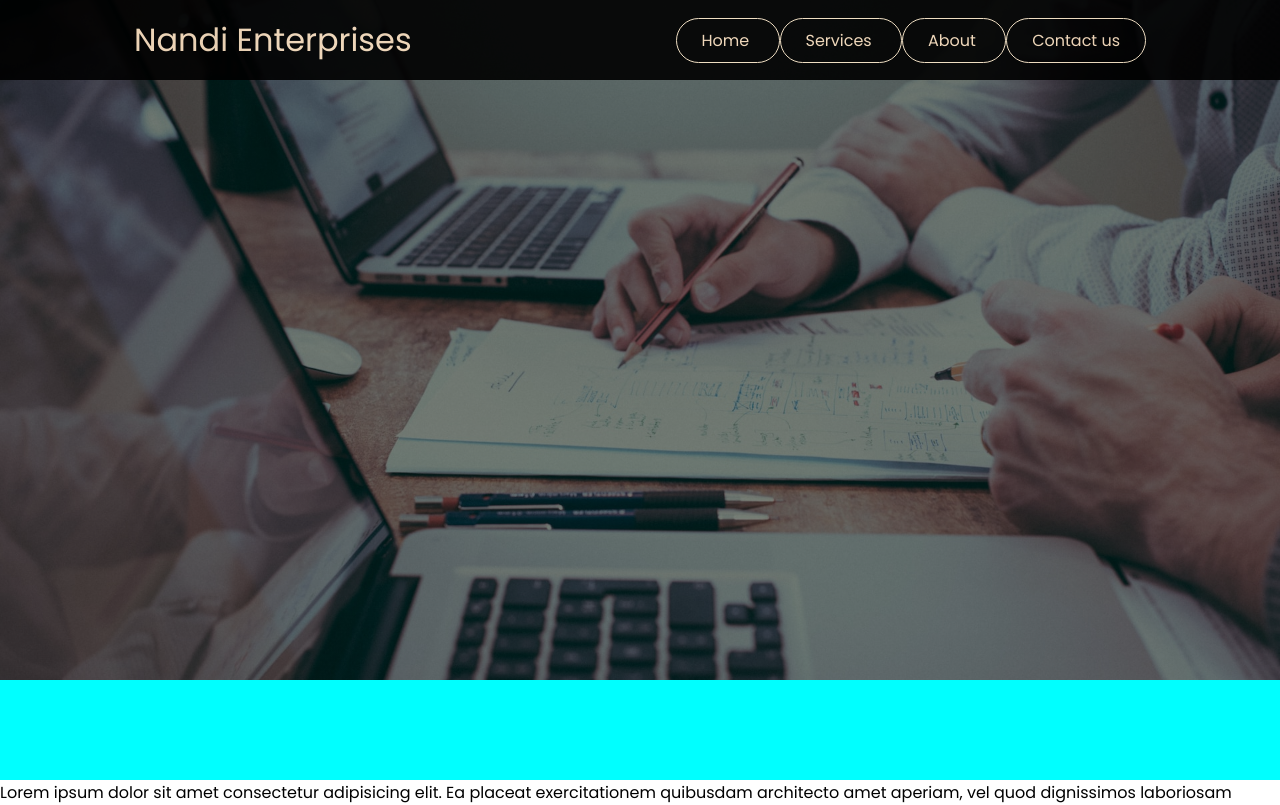
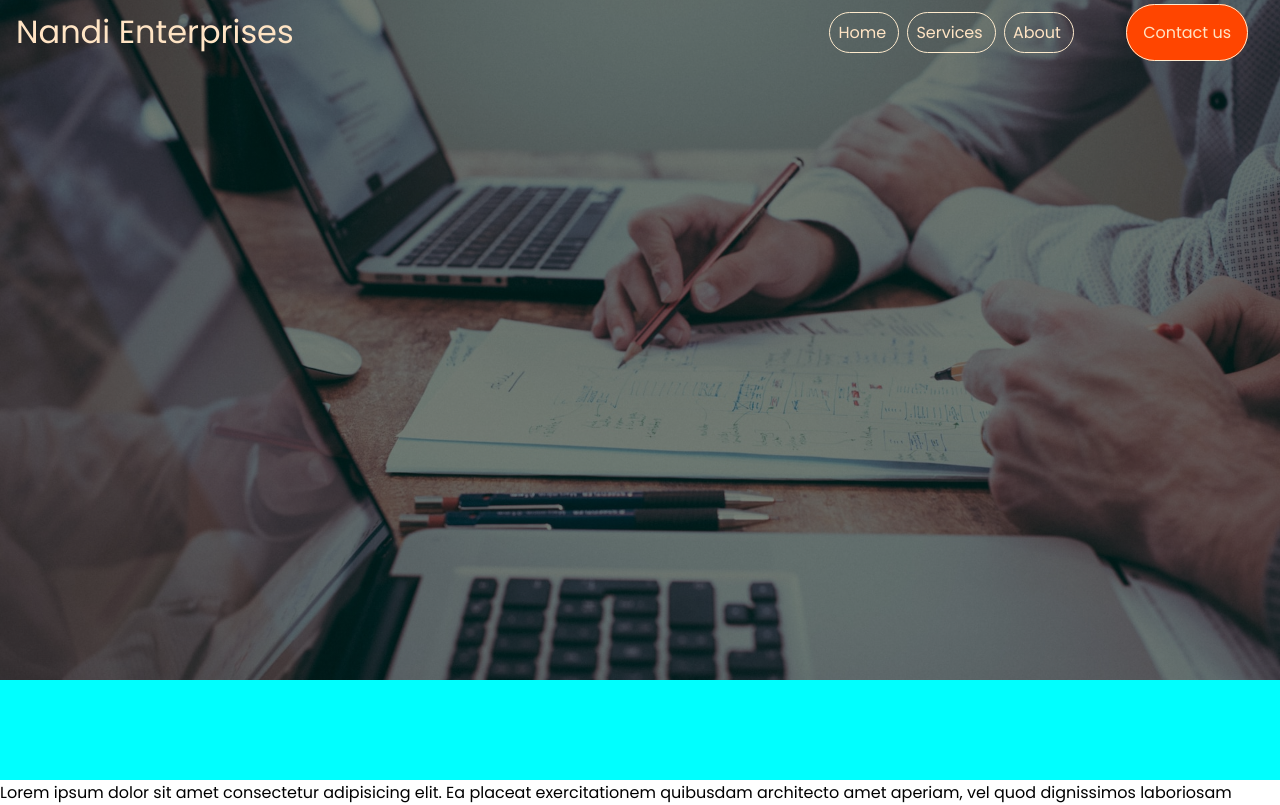
Before and after one commit to NaveenWebDev/Nandi_Enterprises, a plain HTML site: page index.html in a window 1280 px wide. Shown: the top 805 px of the page. Drawn offline with Linux system fonts and the light colour scheme.

Commit message:
contact us

```diff
--- a/css/style.css
+++ b/css/style.css
@@ -40,7 +40,8 @@ li{
     width: auto;
     display: inline;
     list-style: none;
-    padding: 10px 25px;
+    padding: 0.5rem 0.5rem ;
+    margin: 0.25rem;
     text-align: center;
     transition: 0.4s;
 }
@@ -57,17 +58,18 @@ header{
 
 
 nav{
-    border: 2px solid black;
     position: fixed;
-    flex-wrap: wrap;
-    background-color: black;
-    opacity: 0.9;
+
+    background-color: rgba(0, 0, 0, 0);
+    /* opacity: 0.5; */
     width: 100vw;
-    height: 5rem;
+    height: 4rem;
     margin: 0 auto;
+    padding: 1.2rem 1rem;
     display: flex;
     align-items: center;
-    justify-content: space-around;
+    justify-content: space-between;
+
 }
 
 a{
@@ -93,6 +95,13 @@ li:hover{
     background-color: aqua;
 }
 
+.Contact_us{
+    background-color: orangered;
+    padding: 1rem;
+    margin-left: 3rem;
+    margin-right: 1rem;
+}
+
 @media only screen and (max-width: 900px) {
     nav{
         background-color:red;
--- a/index.html
+++ b/index.html
@@ -15,9 +15,10 @@
                 <li class="Home"><a href="#">Home</a> </li>
                 <li class="Services"><a href="">Services</a> </li>
                 <li class="About"><a href="">About</a> </li>
-                <li class="Contact us"><a href="">Contact us</a> </li>
+                <li class="Contact_us"><a href="">Contact us</a> </li>
             </ul>
         </nav>
+        <h1></h1>
     </header>
 
     <section class="services"></section>
```
